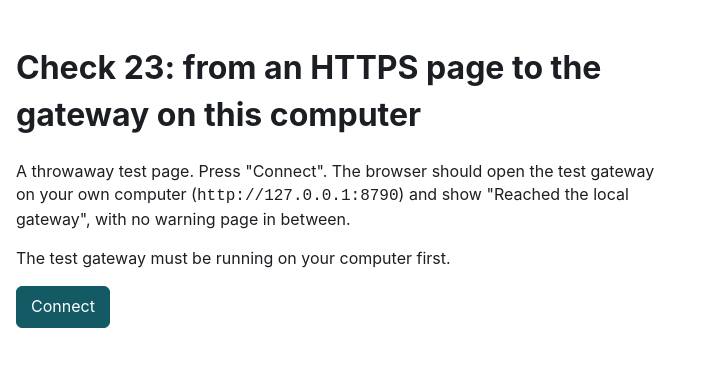
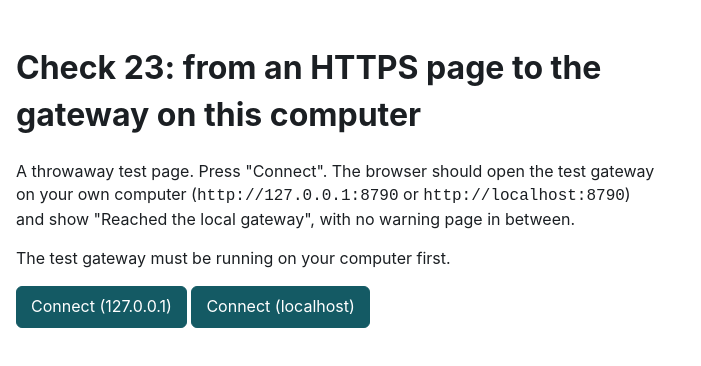
Before and after one commit to suverenai/device-test, a plain HTML site: page connect-test.html in a window 1280 px wide. Shown: the whole page, without its empty margins (0-701 px from the left). Drawn offline with Linux system fonts and the light colour scheme.

Commit message:
Connect test: add a localhost button
Co-Authored-By: Claude Opus 5.5 <noreply@anthropic.com>
Claude-Session: https://claude.ai/code/session_0153D4fp2M9RsYJ9W4xiGDbi

```diff
--- a/connect-test.html
+++ b/connect-test.html
@@ -14,14 +14,19 @@
 <body>
 <h1>Check 23: from an HTTPS page to the gateway on this computer</h1>
 <p>A throwaway test page. Press "Connect". The browser should open the test gateway on your own computer
-(<code>http://127.0.0.1:8790</code>) and show "Reached the local gateway", with no warning page in between.</p>
+(<code>http://127.0.0.1:8790</code> or <code>http://localhost:8790</code>) and show "Reached the local gateway", with no warning page in between.</p>
 <p>The test gateway must be running on your computer first.</p>
-<button id="go">Connect</button>
+<button id="go">Connect (127.0.0.1)</button>
+<button id="go2">Connect (localhost)</button>
 <script>
 document.getElementById('go').onclick = () => {
   const state = crypto.getRandomValues(new Uint32Array(2)).join('');
   location.assign('http://127.0.0.1:8790/cb?code=test-code&state=' + state + '&via=pages');
 };
+document.getElementById('go2').onclick = () => {
+  const state = crypto.getRandomValues(new Uint32Array(2)).join('');
+  location.assign('http://localhost:8790/cb?code=test-code&state=' + state + '&via=pages-localhost');
+};
 </script>
 </body>
 </html>
```
